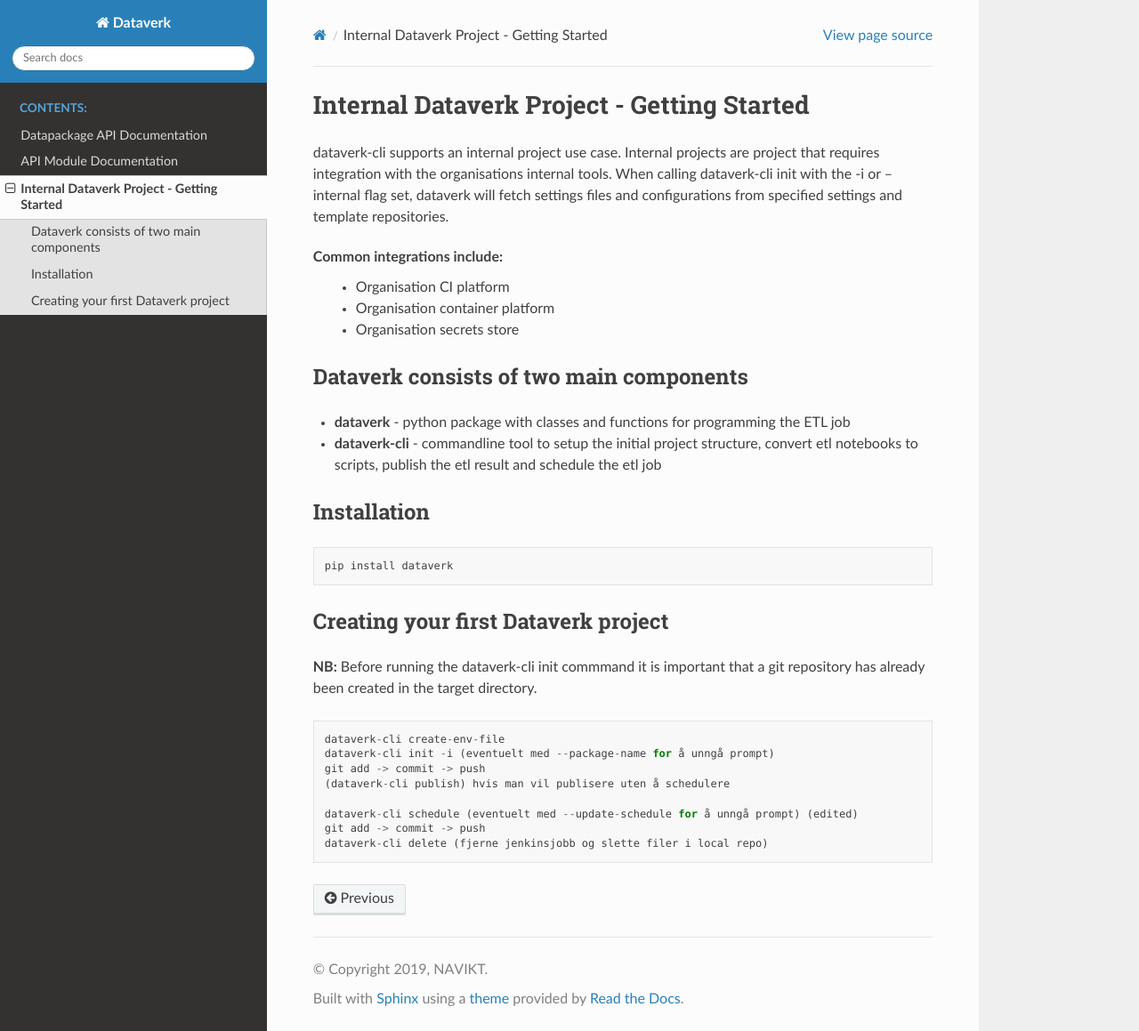
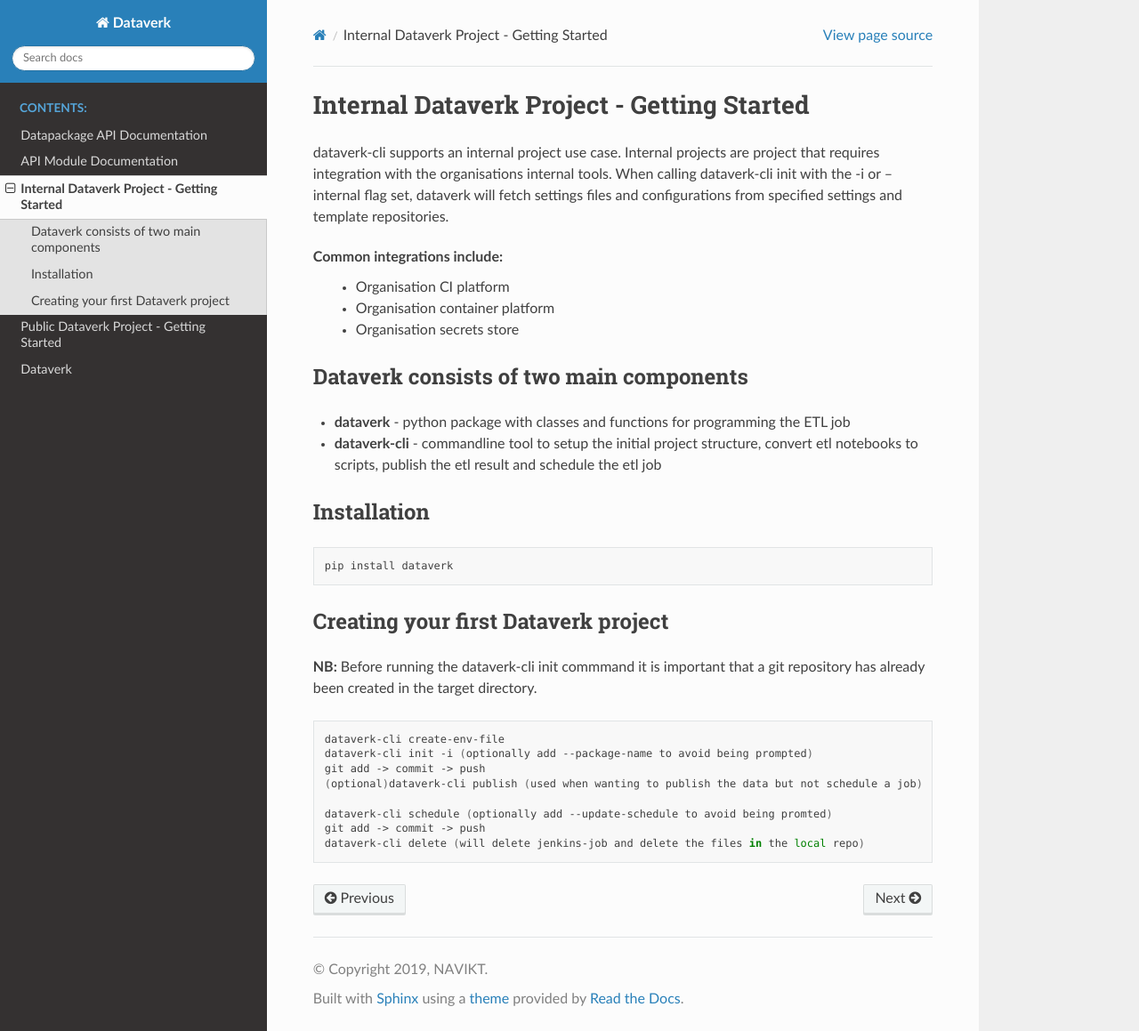
Before and after one commit to navikt/dataverk, a Sphinx documentation site: the page built from docs/internal-project/getting-started.rst, in a window 1280 px wide and 1159 px high. Shown: the whole window at 89% size. Built offline with Sphinx 7.4.7 and the Read the Docs theme 2.0.0, drawn with Linux system fonts in a browser that asks for light colours.

Commit message:
ADD public usecase page ADD jupyter notebooks support and demo page

```diff
--- a/docs/conf.py
+++ b/docs/conf.py
@@ -44,7 +44,10 @@
     'sphinx.ext.todo',
     'sphinx.ext.coverage',
     'sphinx.ext.viewcode',
+    'nbsphinx',
 ]
+
+nbsphinx_allow_errors = True
 
 # Add any paths that contain templates here, relative to this directory.
 templates_path = ['_templates']
--- a/docs/index.rst
+++ b/docs/index.rst
@@ -40,6 +40,8 @@
    api-docs/datapackage
    api-docs/api
    internal-project/getting-started
+   public-project/getting-started
+   notebooks/demo
 
 
 
--- a/docs/internal-project/getting-started.rst
+++ b/docs/internal-project/getting-started.rst
@@ -22,7 +22,7 @@
 
 Installation
 --------------
-::
+.. code-block:: bash
 
     pip install dataverk
 
@@ -32,13 +32,13 @@
 ------------------------------------
 **NB:** Before running the dataverk-cli init commmand it is important that a git repository has already been created in the target directory.
 
-::
+.. code-block:: bash
 
     dataverk-cli create-env-file
-    dataverk-cli init -i (eventuelt med --package-name for å unngå prompt)
+    dataverk-cli init -i (optionally add --package-name to avoid being prompted)
     git add -> commit -> push
-    (dataverk-cli publish) hvis man vil publisere uten å schedulere
+    (optional)dataverk-cli publish (used when wanting to publish the data but not schedule a job)
 
-    dataverk-cli schedule (eventuelt med --update-schedule for å unngå prompt) (edited)
+    dataverk-cli schedule (optionally add --update-schedule to avoid being promted)
     git add -> commit -> push
-    dataverk-cli delete (fjerne jenkinsjobb og slette filer i local repo)
+    dataverk-cli delete (will delete jenkins-job and delete the files in the local repo)
--- a/requirements.txt
+++ b/requirements.txt
@@ -30,3 +30,4 @@
 typing==3.6.6
 urllib3==1.24.1
 sphinx_rtd_theme==0.4.2
+nbsphinx
```
Also changed, not shown: docs/public-project/getting-started.rst (added, +7 -0 lines), docs/notebooks/demo.ipynb (added).
